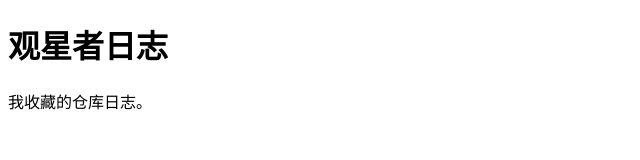
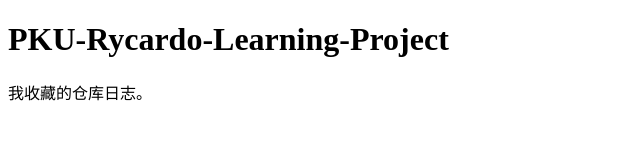
Before and after one commit to rycardoJiaQiLi/PKU-Rycardo-Learning-Project, a plain HTML site: page index.html in a window 1280 px wide. Shown: the whole page, without its empty margins (0-640 px from the left). Drawn offline with Linux system fonts and the light colour scheme.

Commit message:
Update index.html

```diff
--- a/index.html
+++ b/index.html
@@ -2,10 +2,12 @@
 <html lang="en">
   <head>
     <meta charset="utf-8">
-    <title>观星者日志</title>
+    <title>PKU-Rycardo-Learning-Project
+</title>
   </head>
   <body>
-    <h1>观星者日志</h1>
+    <h1>PKU-Rycardo-Learning-Project
+</h1>
     <p>我收藏的仓库日志。</p>
   </body>
 </html>
```
